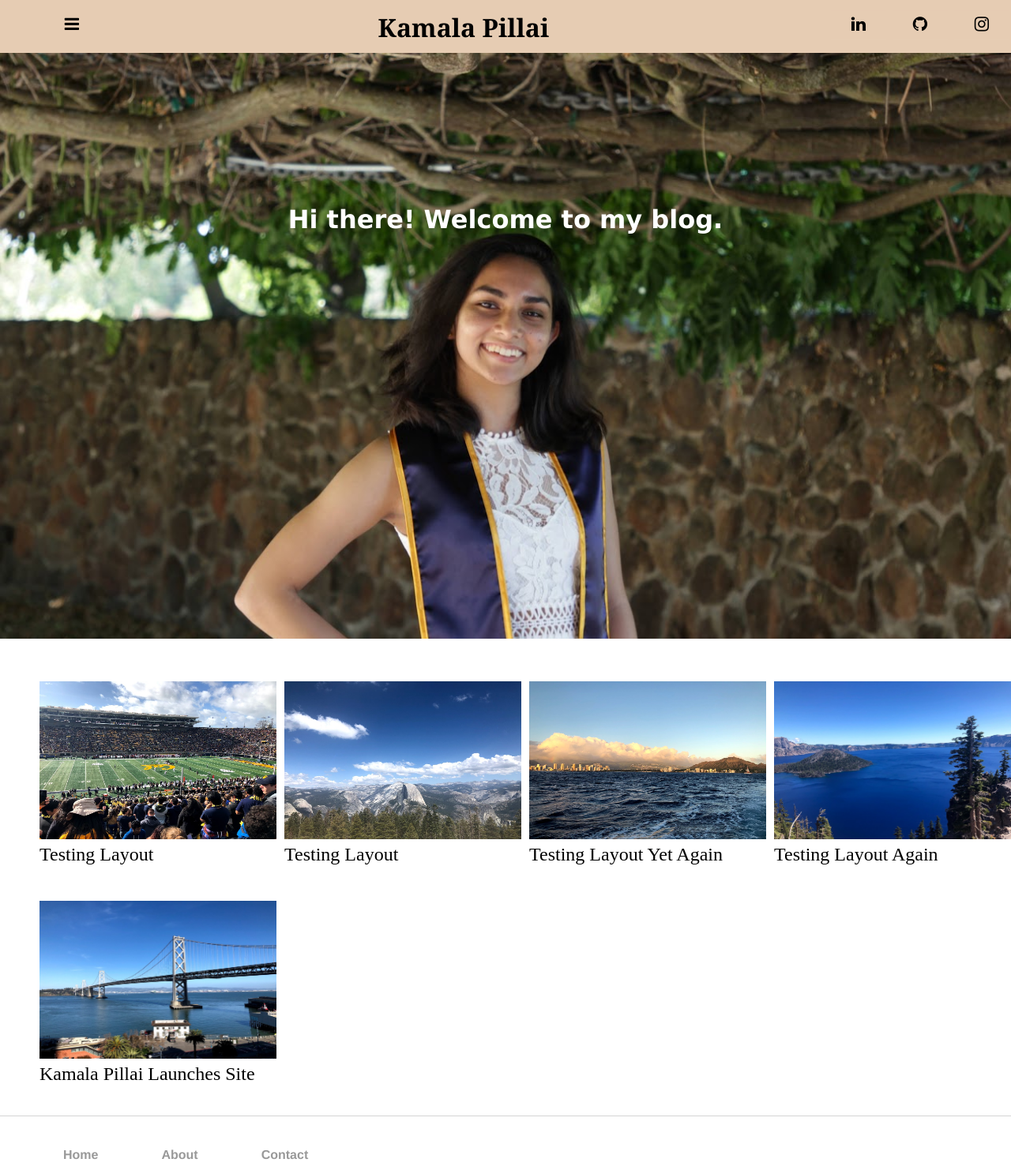
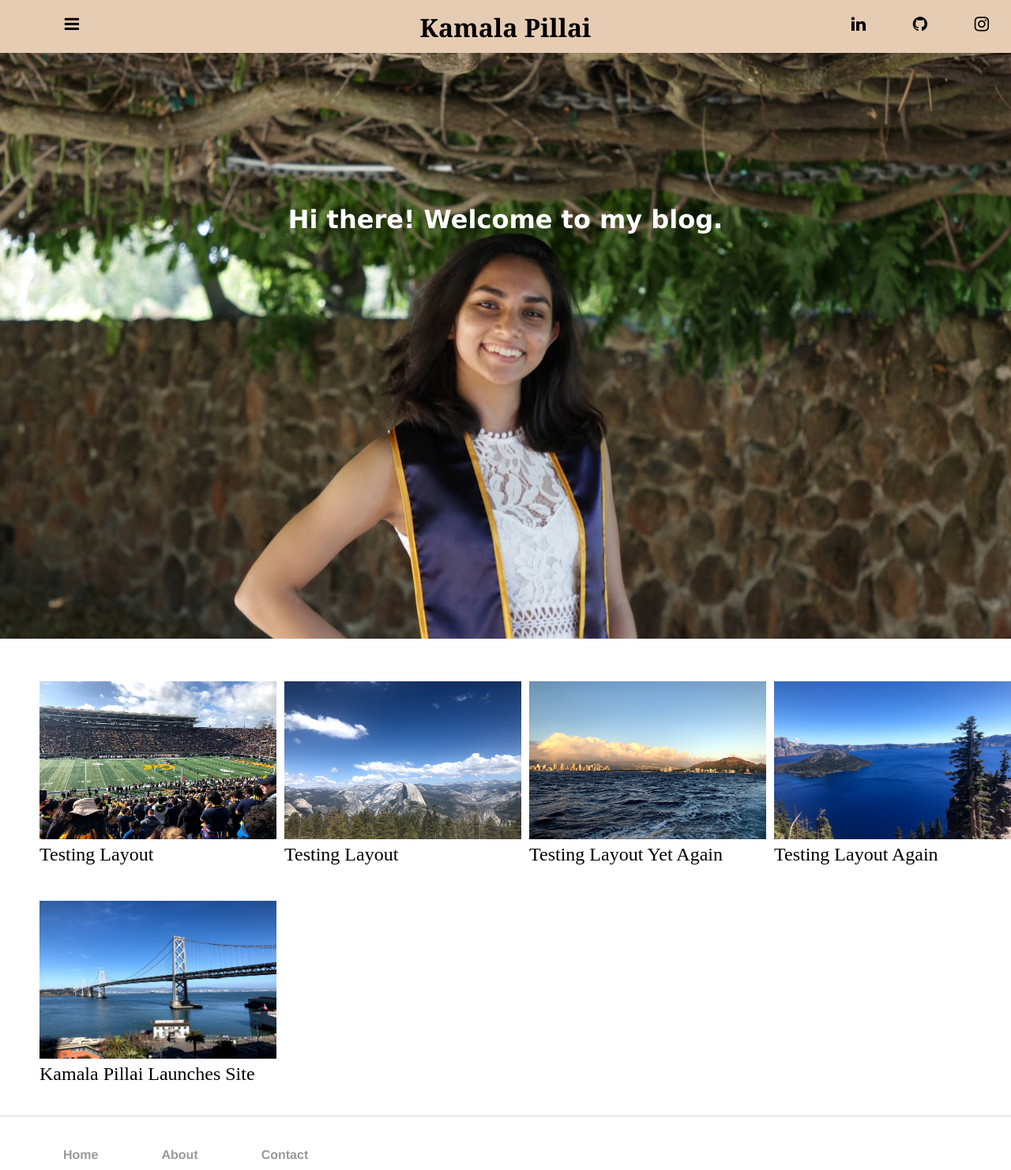
Before and after one commit to kpill/kpill.github.io, a Jekyll site: the page built from index.html, in a window 1280 px wide. Shown: the whole page at 79% size. Built offline with Jekyll 4.4.1, drawn with Linux system fonts in a browser that asks for light colours.

Commit message:
Update main.css

```diff
--- a/css/main.css
+++ b/css/main.css
@@ -56,8 +56,8 @@ a.home {
 	float: none;
   	position: absolute;
   	top: 50%;
-  	left: 45%;
-  	transform: translate(-45%, -50%);
+  	left: 50%;
+  	transform: translate(-50%, -50%);
 	vertical-align: middle;
 }
 
```
